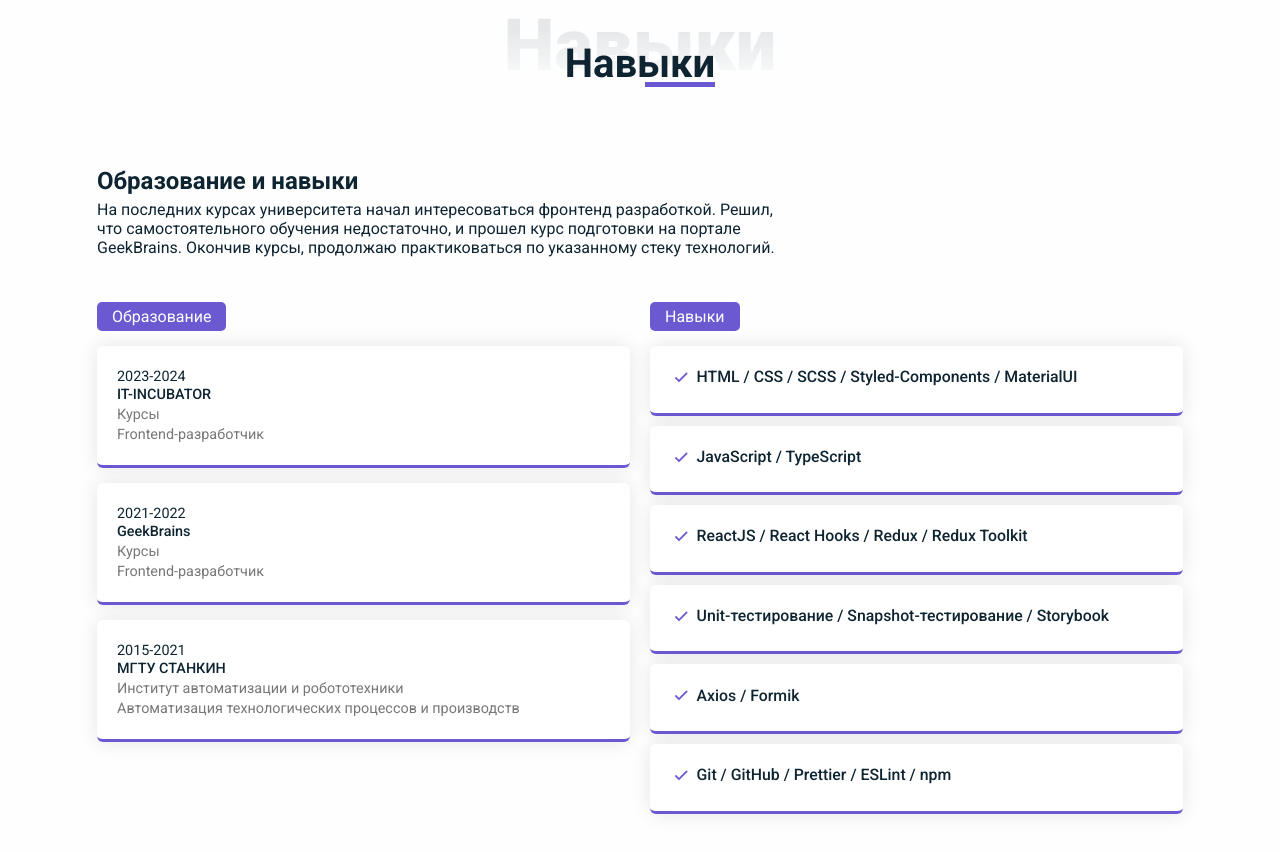
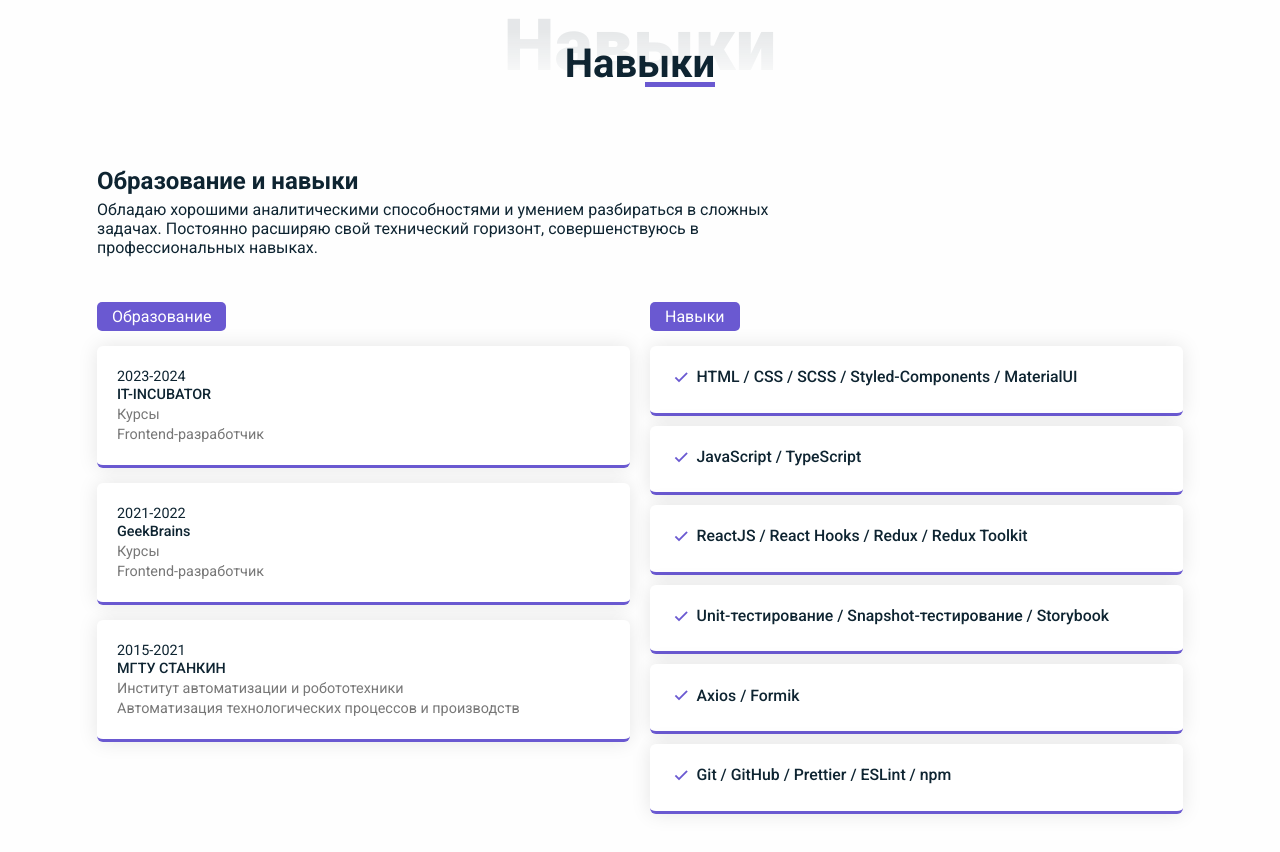
Before and after one commit to a-koloshva/a-koloshva.github.io, a plain HTML site: page index.html in a window 1280 px wide. Shown: the part 925-1777 px from the top of the page. Drawn offline with nearby package versions, Linux system fonts and the light colour scheme.

Commit message:
Update index.html

```diff
--- a/index.html
+++ b/index.html
@@ -105,10 +105,8 @@
                     <div class="skills-description">
                         <h3>Образование и навыки</h3>
                         <p>
-                            На последних курсах университета начал интересоваться фронтенд
-                            разработкой. Решил, что самостоятельного обучения недостаточно, и прошел
-                            курс подготовки на портале GeekBrains. Окончив курсы, продолжаю
-                            практиковаться по указанному стеку технологий.
+                            Обладаю хорошими аналитическими способностями и умением разбираться в сложных задачах.
+                            Постоянно расширяю свой технический горизонт, совершенствуюсь в профессиональных навыках.
                         </p>
                     </div>
                     <div class="skills-info education-all">
```
